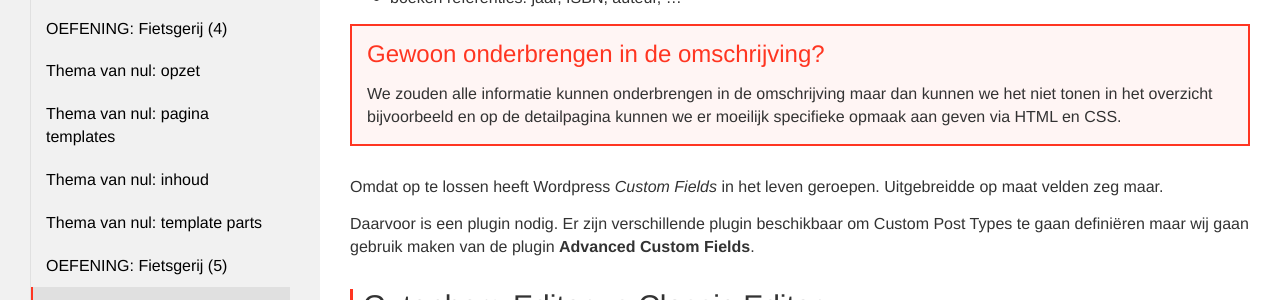
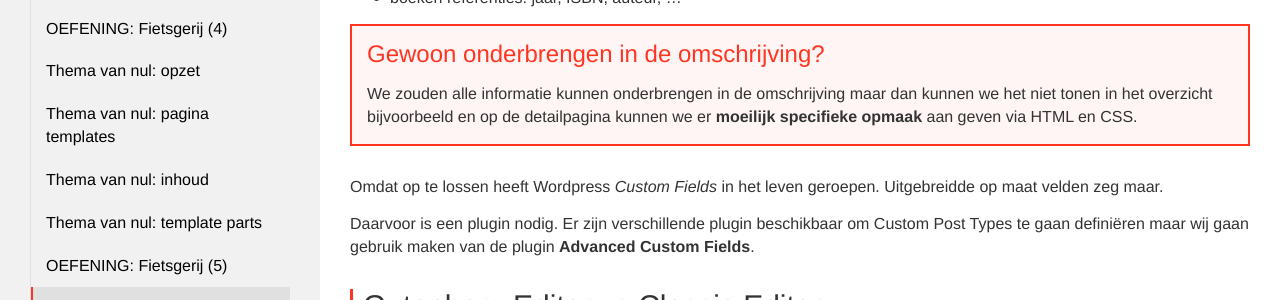
Before and after one commit to Syntra-Brussel/dynamische-webtechnieken, a Jekyll site: the page built from wordpress/acf.md, in a window 1280 px wide. Shown: the part 793-1093 px from the top of the page. Built offline with Jekyll 4.4.1, drawn with Linux system fonts in a browser that asks for light colours; nearby versions of some CDN libraries; a script that is not in the unit is left out.

Commit message:
Update acf.md

```diff
--- a/wordpress/acf.md
+++ b/wordpress/acf.md
@@ -43,7 +43,7 @@ Bijvoorbeeld:
 
 <h3>Gewoon onderbrengen in de omschrijving?</h3>
 
-<p>We zouden alle informatie kunnen onderbrengen in de omschrijving maar dan kunnen we het niet tonen in het overzicht bijvoorbeeld en op de detailpagina kunnen we er moeilijk specifieke opmaak aan geven via HTML en CSS.</p>
+<p>We zouden alle informatie kunnen onderbrengen in de omschrijving maar dan kunnen we het niet tonen in het overzicht bijvoorbeeld en op de detailpagina kunnen we er <strong>moeilijk specifieke opmaak</strong> aan geven via HTML en CSS.</p>
 </div>
 
 Omdat op te lossen heeft Wordpress <em>Custom Fields</em> in het leven geroepen. Uitgebreidde op maat velden zeg maar.
```
